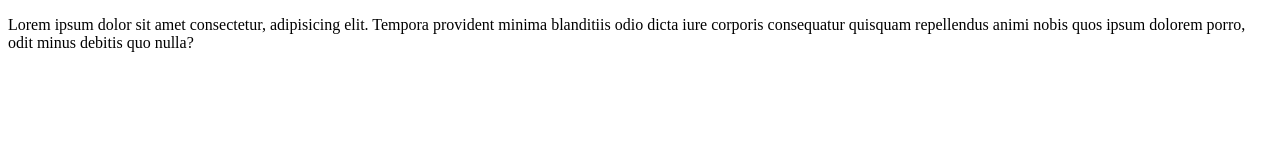
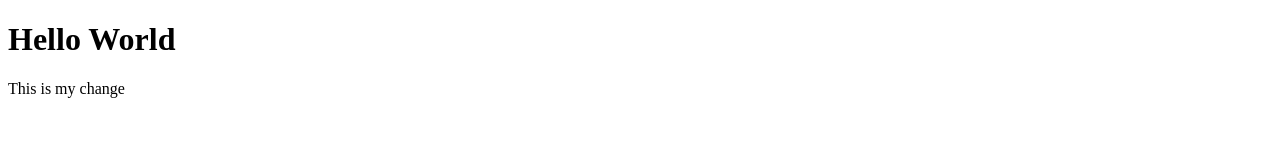
Before and after one commit to WindRunnin/MyFirstGitProject, a plain HTML site: page index.html in a window 1280 px wide. Drawn offline with Linux system fonts and the light colour scheme.

```diff
--- a/index.html
+++ b/index.html
@@ -8,10 +8,8 @@
 </head>
 
 <body>
-    <p>
-        Lorem ipsum dolor sit amet consectetur, adipisicing elit. Tempora provident minima blanditiis odio dicta iure
-        corporis consequatur quisquam repellendus animi nobis quos ipsum dolorem porro, odit minus debitis quo nulla?
-    </p>
+    <h1>Hello World</h1>
+    <p>This is my change</p>
 </body>
 
 </html>
```
Also changed, not shown: 1 other file.
